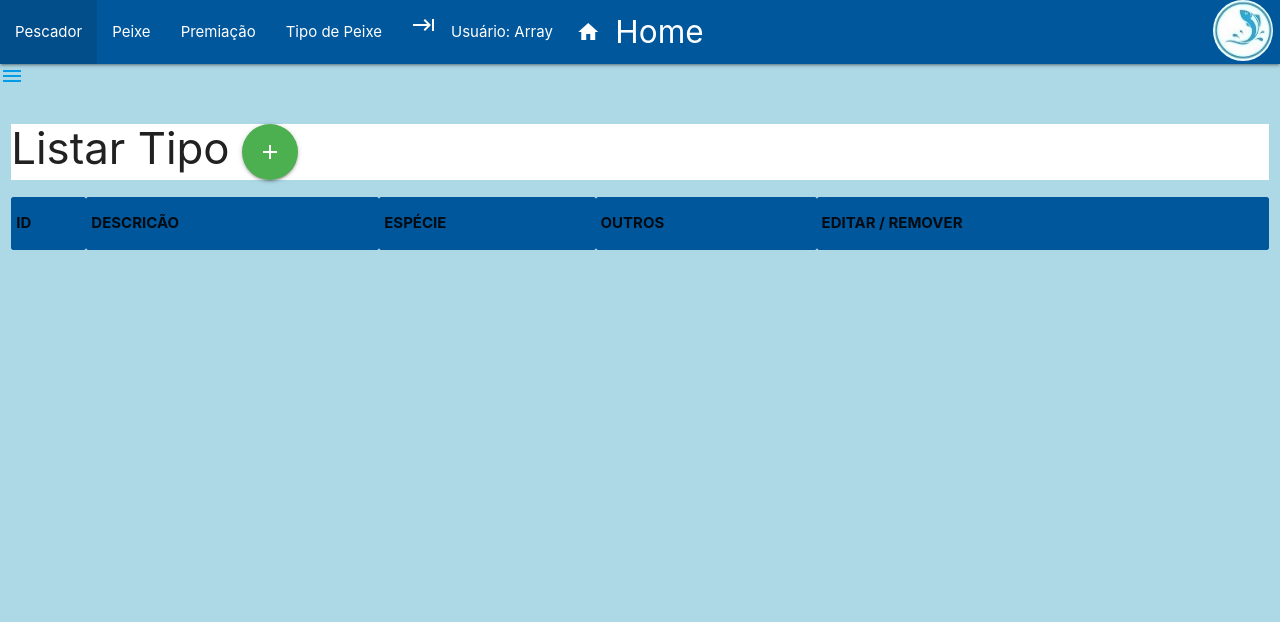
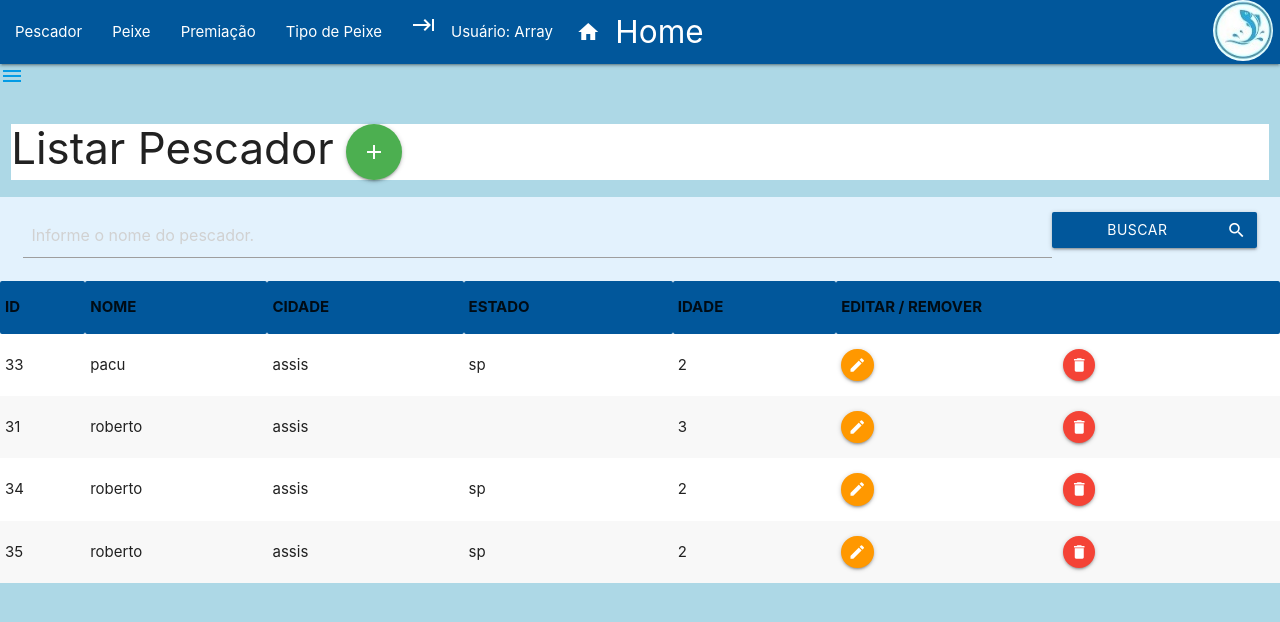
Before and after one commit to filipe-alves-oliveira/Pescaria, a PHP site: page /listarPescador.php in a window 1280 px wide. Shown: the top 622 px of the page. Run offline with PHP 8.4, Linux system fonts and the light colour scheme; a user stored in the database is signed in; data comes from the database, SQL or seed files in the repository; data that the repository does not hold is empty; some libraries are stand-ins or nearby versions.

Commit message:
atualização projeto

```diff
--- a/ListarPescador.php
+++ b/ListarPescador.php
@@ -3,12 +3,23 @@
 
      $pdo = Conexao::conectar();
      $pdo->setAttribute(PDO:: ATTR_ERRMODE, PDO::ERRMODE_EXCEPTION);
-     $sql = "Select * from tipo";
-     $listaPremiacao = $pdo->query($sql);
+     $sql = "Select * from pescador";
+     $listaPescador = $pdo->query($sql);
 
     session_start();
     if (!isset($_SESSION['usuario']))
     Header("location:index.php");
+
+    if (isset($_GET['busca']))
+       $busca = $_GET['busca'];
+       else $busca = '';
+
+
+
+     if ($busca !='')
+           $sql = "Select * from pescador WHERE nome like '%" . $busca .  "%' order by nome";
+       else $sql = "Select * from pescador order by nome";
+     $listaPescador = $pdo->query($sql);
 
 ?>
 
@@ -17,18 +28,18 @@
 <head>
 <meta charset="UTF-8">
 
-   <!-- Compiled and minified CSS -->
-   <link rel="stylesheet" href="https://cdnjs.cloudflare.com/ajax/libs/materialize/1.0.0/css/materialize.min.css">
+<script src="https://ajax.googleapis.com/ajax/libs/jquery/2.2.4/jquery.min.js"></script>
 
-   <!-- Compiled and minified JavaScript -->
-   <script src="https://cdnjs.cloudflare.com/ajax/libs/materialize/1.0.0/js/materialize.min.js"></script>
+<!-- Compiled and minified CSS -->
+<link rel="stylesheet" href="https://cdnjs.cloudflare.com/ajax/libs/materialize/1.0.0/css/materialize.min.css">
+<link rel="stylesheet" href="css/style_geral.css">
 
-   <link href="https://fonts.googleapis.com/icon?family=Material+Icons" rel="stylesheet">
-
-   <script src="https://code.jquery.com/jquery-1.9.1.min.js"></script>
+<!-- Compiled and minified JavaScript -->
+<script src="https://cdnjs.cloudflare.com/ajax/libs/materialize/1.0.0/js/materialize.min.js"></script>
+<link href="https://fonts.googleapis.com/icon?family=Material+Icons" rel="stylesheet">
 
 
-    <title>Listar Tipo</title>
+    <title>Listar Pescador</title>
 </head>
 <body>
 
@@ -73,37 +84,50 @@
 
     <div class="row">
         <div class="col s12">
-        <h3 class="white lighten-4">Listar Tipo <a class="btn-floating btn-large waves-effect waves-light green"
-               onclick="JavaScript:location.href='frmInsTipo.php'"><i class="material-icons">add</i></a>
+        <h3 class="white lighten-4">Listar Pescador <a class="btn-floating btn-large waves-effect waves-light green"
+               onclick="JavaScript:location.href='frmInsPescador.php'"><i class="material-icons">add</i></a>
         </h3>
+
+        <div class="row">
+        <div class="input-field">
+            <form action="listarPescador.php" method="GET" id="formBuscaPescador" class="col s12">
+                <div class="input-field col s12">
+                    <input type="text" placeholder="  Informe o nome do pescador." class="form-control col s10" id="txtBusca" name="busca">
+                    <button class="btn light-blue darken-4 col s2" type="submit" name="action">Buscar<i class="material-icons right">search</i>
+                </div>
+            </form>
+        </div>
+
         <div class="blue lighten-5">
         <table class="striped highlight  white lighten-3 responsive-table">
             <tr class="light-blue darken-4">
                 <th>ID</th>
-                <th>DESCRICÃO</th>
-                <th>ESPÉCIE</th>
-                <th>OUTROS</th>
+                <th>NOME</th>
+                <th>CIDADE</th>
+                <th>ESTADO</th>
+                <th>IDADE</th>
                 <th colspan="2">EDITAR / REMOVER</th>
             </tr>
             </tr>
             <?php
-                foreach ($listaTipo as $tipo){
+                foreach ($listaPescador as $pescador){
             ?>
                 <tr>
-                    <td><?php echo $tipo['id'];?></td>
-                    <td><?php echo $tipo['descricao'];?></td>
-                    <td><?php echo $tipo['especie'];?></td>
-                    <td><?php echo $tipo['outros'];?></td>
+                    <td><?php echo $pescador['id'];?></td>
+                    <td><?php echo $pescador['nome'];?></td>
+                    <td><?php echo $pescador['cidade'];?></td>
+                    <td><?php echo $pescador['estado'];?></td>
+                    <td><?php echo $pescador['idade'];?></td>
 
                     <td><a class="btn-floating btn-small waves-effect waves-light orange"
-                          onclick="JavaScript:location.href='frmedtTipo.php?id=' +
-                          <?php echo $tipo['id'];?>">
+                          onclick="JavaScript:location.href='frmedtPescador.php?id=' +
+                          <?php echo $pescador['id'];?>">
                            <i class="material-icons">edit</i>
                     </td>
 
                     <td><a class="btn-floating btn-small waves-effect waves-light red"
-                          onclick="JavaScript:location.href='frmrmvTipo.php?id=' +
-                          <?php echo $tipo['id'];?>" >
+                          onclick="JavaScript:location.href='frmrmvPescador.php?id=' +
+                          <?php echo $pescador['id'];?>" >
                            <i class="material-icons">delete</i>
                     </td>
                 </tr>
--- a/frmInsPeixe.php
+++ b/frmInsPeixe.php
@@ -34,7 +34,8 @@
           <form action="insPeixe.php" method="POST" id="frmInsPeixe" class="col s12">
            <div class="input-field col s8">
                 <label for="lblNome">Informe o Nome do Peixe: </label>
-                <input type="text" class="form-control" id="txtNome" name="txtNome">
+                <input type="text" class="form-control" id="txtNome" name="txtNome" required minlength="2">
+
             </div>
 
             <div class="input-field col s5">
--- a/frmRmvTipo.php
+++ b/frmRmvTipo.php
@@ -9,7 +9,7 @@
     $query = $pdo->prepare($sql);
     $query->execute(array($id)); // o array($id) é um parâmetro passado para o argumento do SQL.
 
-    $pescador = $query->fetch(PDO::FETCH_ASSOC);
+    $tipo = $query->fetch(PDO::FETCH_ASSOC);
     Conexao::desconectar();
 
 ?>
@@ -51,7 +51,9 @@
                  <label for ="lblId"><h4><blockquote>ID:  <?php echo $id?></blockquote></h4></label>
                  <input type="hidden" id="id" name="id" value="<?php echo $id;?>">
 
-                 <label for ="lblNome"><H4>Descrição: <?php echo $tipo['descricao'];?></H4></label>
+                 <label for ="lblDescricao"><H4>Descrição: <?php echo $tipo['descricao'];?></H4></label>
+                 <label for ="lblEspecie"><H4>Espécie: <?php echo $tipo['especie'];?></H4></label>
+                 <label for ="lblOutros"><H4>Outros: <?php echo $tipo['outros'];?></H4></label>
              </div>
         </div>
             <div class="input-field col s8">
--- a/frmedtPremiacao.php
+++ b/frmedtPremiacao.php
@@ -77,8 +77,8 @@
             </div>
 
             <div class="input-field col s5">
-                <label for="lblPrêmio">Informe o Prêmio: </label>
-                <input type="text" class="form-control" id="txtpremio" name="txtpremio"
+                <label for="lblPremio">Informe o Prêmio: </label>
+                <input type="text" class="form-control" id="txtPremio" name="txtPremio"
                 value="<?php echo $premio?>">
             </div>
 
--- /dev/null
+++ b/validacao/validacao.js
@@ -0,0 +1,2 @@
+//Validação simples
+$("#formComentario").validate();
```
Also changed, not shown: ListarPeixe.php (+33 -8 lines), ListarPremiacao.php (+29 -7 lines), ListarTipo.php (+30 -8 lines), edtTipo.php (added, +18 -0 lines), frmInsPescador.php (+4 -4 lines), menu.php (+8 -6 lines).
